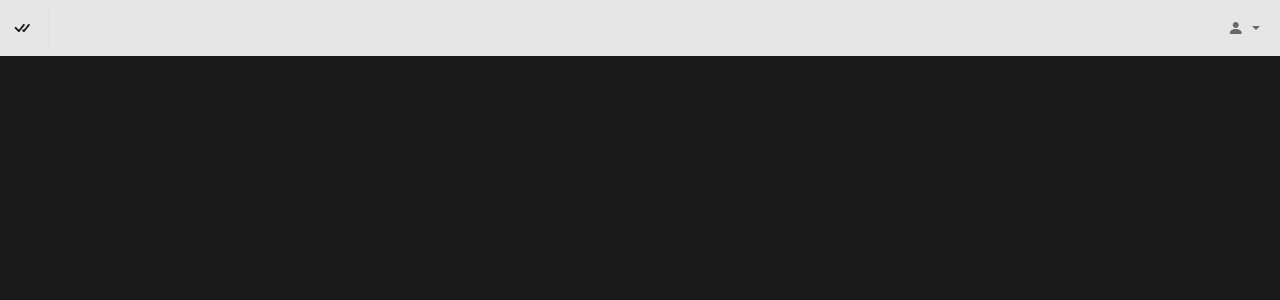
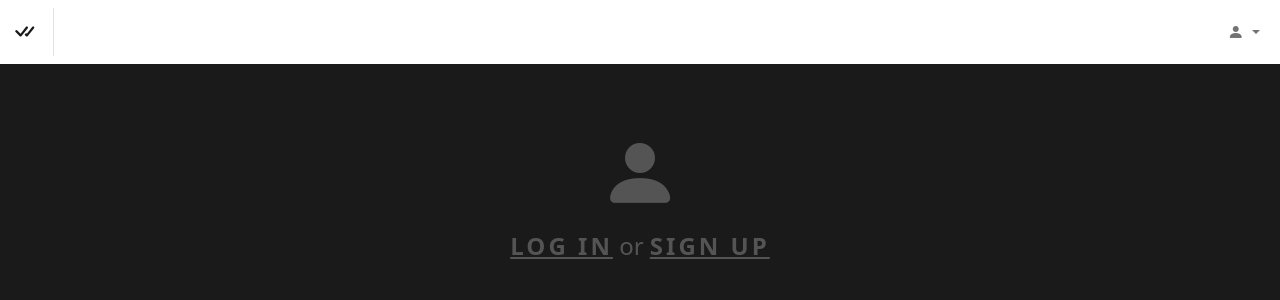
Before and after one commit to misterrager8/toDo-Py, a Flask app: page / in a window 1280 px wide. Shown: the top 300 px of the page. Run offline with Flask 2, Linux system fonts and the light colour scheme.

Commit message:
Changes (3 may 2022)
- Tweak default colors

- Add home pg content for logged out users

- Change size of navbar brand

- Change styling on dropdown items

```diff
--- a/toDo/static/css/main.css
+++ b/toDo/static/css/main.css
@@ -1,18 +1,18 @@
 .border-custom {
-  border: 1px solid #e6e6e6;
+  border: 1px solid white;
   border-radius: 5px; }
 
-  .font-custom {
+  .font-custom, .dropdown-item {
     letter-spacing: 3px;
     text-transform: uppercase;
     font-weight: bold; }
 
     body, .card, .modal-content, .input-custom, .btn-custom:hover {
       background-color: #1a1a1a;
-      color: #e6e6e6; }
+      color: white; }
 
       .navbar, .btn-custom {
-        background-color: #e6e6e6;
+        background-color: white;
         color: #1a1a1a; }
 
         a, a:hover {
@@ -21,12 +21,12 @@
           cursor: pointer; }
 
           .input-custom {
-            border: 1px solid #e6e6e6;
+            border: 1px solid white;
             border-radius: 5px;
             padding: 3px 10px; }
 
             .btn-custom {
-              border: 1px solid #e6e6e6;
+              border: 1px solid white;
               border-radius: 5px;
               letter-spacing: 3px;
               text-transform: uppercase;
@@ -46,7 +46,7 @@
                 border-radius: 10px; }
 
                 .card-body {
-                  border-bottom: 1px solid #e6e6e6; }
+                  border-bottom: 1px solid white; }
 
                   .card {
                     border: none; }
--- a/toDo/static/main.scss
+++ b/toDo/static/main.scss
@@ -1,7 +1,7 @@
-$navbar-bg: darken(white, 10%);
+$navbar-bg: white;
 $navbar-txt: lighten(black, 10%);
 $body-bg: lighten(black, 10%);
-$body-txt: darken(white, 10%);
+$body-txt: white;
 
 @mixin border-custom {
     border: 1px solid $body-txt;
@@ -16,7 +16,7 @@ $body-txt: darken(white, 10%);
 
 .border-custom { @include border-custom; }
 
-.font-custom { @include font-custom; }
+.font-custom, .dropdown-item { @include font-custom; }
 
 body, .card, .modal-content, .input-custom, .btn-custom:hover {
     background-color: $body-bg;
--- a/toDo/templates/base.html
+++ b/toDo/templates/base.html
@@ -12,7 +12,7 @@
 </head>
 <nav class="navbar navbar-expand-xl navbar-light">
   <div class="container-fluid">
-    <a class="navbar-brand border-end pe-3" href="{{ url_for('index') }}"><i class="bi bi-check-all"></i></a>
+    <a class="navbar-brand border-end pe-3" href="{{ url_for('index') }}"><i class="bi bi-check-all" style="font-size: 1.25em"></i></a>
     <ul class="navbar-nav ms-auto">
       <li class="nav-item dropdown">
         <a class="nav-link dropdown-toggle" data-bs-target="#userDD" data-bs-toggle="dropdown">
--- a/toDo/templates/index.html
+++ b/toDo/templates/index.html
@@ -3,7 +3,7 @@
 
 {% block body %}
 <title>To Do</title>
-{% if current_user.is_authenticated %}
+{% if not current_user.is_anonymous %}
 <div>
   {{ macros.task_create_form() }}
   <span class="badge-custom border-0">{{ current_user.get_tasks().count() }} undone</span>
@@ -13,5 +13,13 @@
     {% endfor %}
   </div>
 </div>
+{% else %}
+<div class="text-center opacity-25">
+  <div class="bi bi-person-fill" style="font-size:5em"></div>
+  <span class="h4">
+    <a data-bs-toggle="modal" data-bs-target="#login" class="font-custom text-decoration-underline">Log in</a> or
+    <a data-bs-toggle="modal" data-bs-target="#signup" class="font-custom text-decoration-underline">sign up</a>
+  </span>
+</div>
 {% endif %}
 {% endblock %}
```
